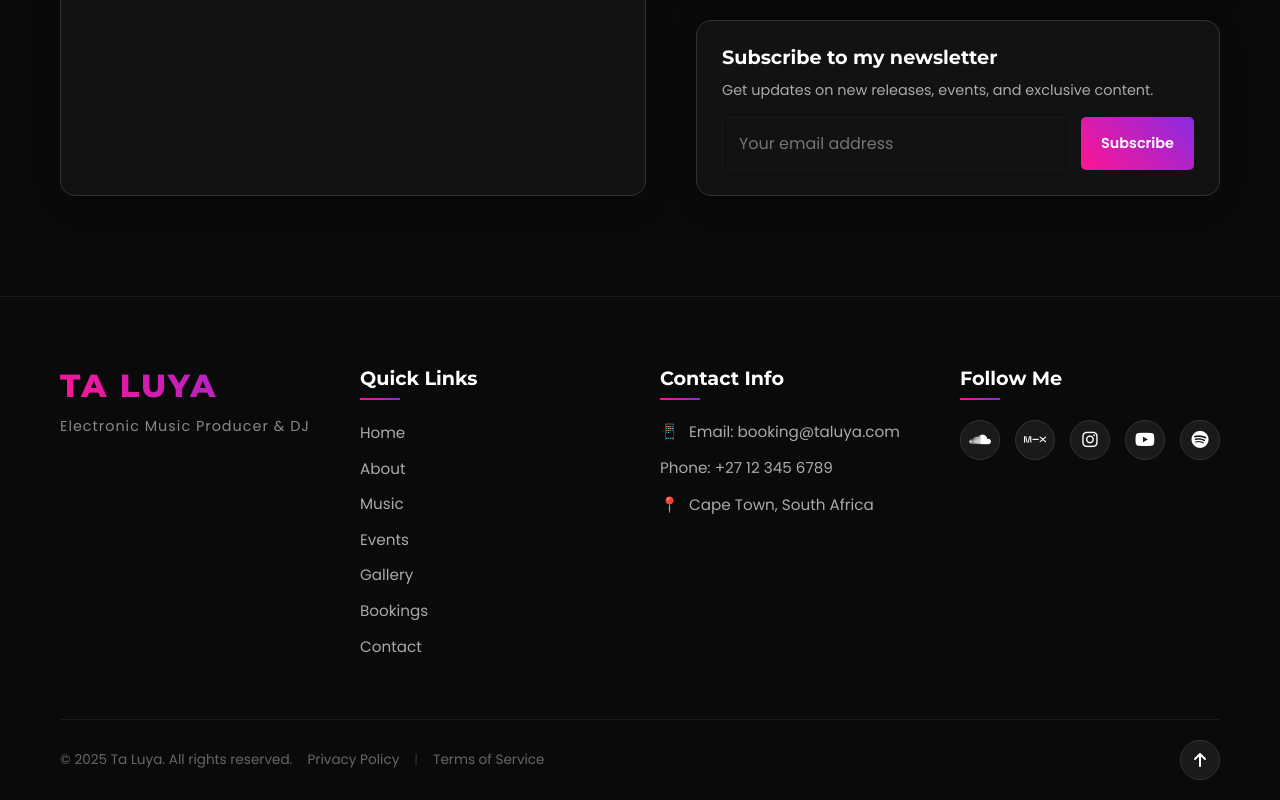
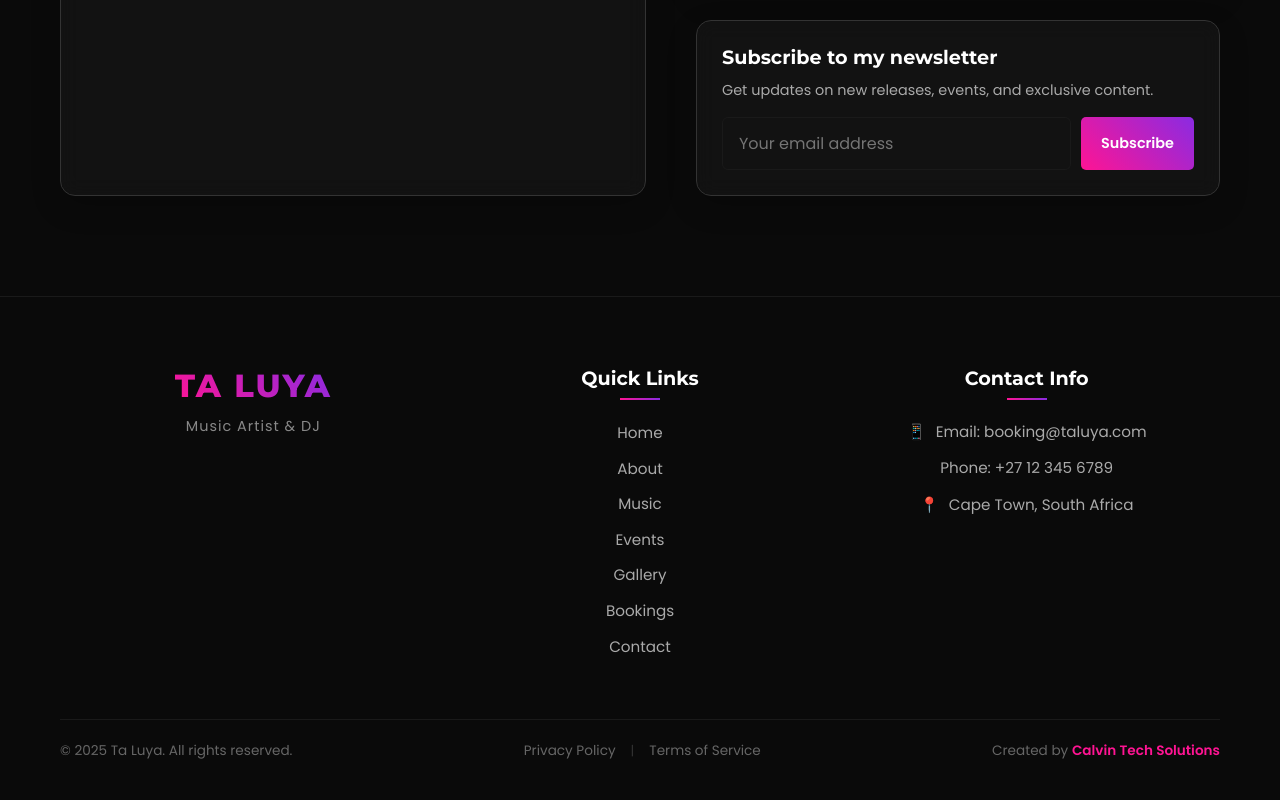
Before and after one commit to SLMakomazi/taluya, a React (Vite) app: page /contact in a window 1280 px wide. Shown: the part 769-1569 px from the top of the page. Built offline with nearby package versions, Linux system fonts and the light colour scheme.

Commit message:
updatd footer

```diff
--- a/src/components/Footer/Footer.jsx
+++ b/src/components/Footer/Footer.jsx
@@ -1,4 +1,4 @@
-import React, { useEffect, useRef } from 'react';
+import React, { useEffect, useRef, useState } from 'react';
 import { gsap } from 'gsap';
 import { ScrollTrigger } from 'gsap/ScrollTrigger';
 import styles from './Footer.module.css';
@@ -8,9 +8,32 @@ gsap.registerPlugin(ScrollTrigger);
 const Footer = () => {
   const footerRef = useRef(null);
   const contentRef = useRef(null);
+  const [isVisible, setIsVisible] = useState(false);
 
+  // Show/hide floating button based on scroll position
   useEffect(() => {
-    // Animation for footer
+    const toggleVisibility = () => {
+      if (window.pageYOffset > 300) {
+        setIsVisible(true);
+      } else {
+        setIsVisible(false);
+      }
+    };
+
+    window.addEventListener('scroll', toggleVisibility);
+    return () => window.removeEventListener('scroll', toggleVisibility);
+  }, []);
+
+  // Scroll to top function
+  const scrollToTop = () => {
+    window.scrollTo({
+      top: 0,
+      behavior: 'smooth',
+    });
+  };
+
+  // Animation for footer
+  useEffect(() => {
     gsap.fromTo(
       contentRef.current,
       { opacity: 0, y: 30 },
@@ -28,13 +51,6 @@ const Footer = () => {
     );
   }, []);
 
-  const scrollToTop = () => {
-    window.scrollTo({
-      top: 0,
-      behavior: 'smooth',
-    });
-  };
-
   const currentYear = new Date().getFullYear();
 
   return (
@@ -43,7 +59,7 @@ const Footer = () => {
         <div className={styles.footerContent}>
           <div className={styles.footerLogo}>
             <h2>TA LUYA</h2>
-            <p>Electronic Music Producer & DJ</p>
+            <p>Music Artist & DJ</p>
           </div>
 
           <div className={styles.footerLinks}>
@@ -66,26 +82,6 @@ const Footer = () => {
             <p>Cape Town, South Africa</p>
           </div>
 
-          <div className={styles.footerSocial}>
-            <h3>Follow Me</h3>
-            <div className={styles.socialIcons}>
-              <a href="https://soundcloud.com/taluya" target="_blank" rel="noopener noreferrer" aria-label="SoundCloud">
-                <i className="fab fa-soundcloud"></i>
-              </a>
-              <a href="https://mixcloud.com/taluya" target="_blank" rel="noopener noreferrer" aria-label="Mixcloud">
-                <i className="fab fa-mixcloud"></i>
-              </a>
-              <a href="https://instagram.com/taluya" target="_blank" rel="noopener noreferrer" aria-label="Instagram">
-                <i className="fab fa-instagram"></i>
-              </a>
-              <a href="https://youtube.com/taluya" target="_blank" rel="noopener noreferrer" aria-label="YouTube">
-                <i className="fab fa-youtube"></i>
-              </a>
-              <a href="https://open.spotify.com/artist/taluya" target="_blank" rel="noopener noreferrer" aria-label="Spotify">
-                <i className="fab fa-spotify"></i>
-              </a>
-            </div>
-          </div>
         </div>
 
         <div className={styles.footerBottom}>
@@ -95,15 +91,26 @@ const Footer = () => {
             <span>|</span>
             <a href="/terms">Terms of Service</a>
           </div>
-          <button
-            className={styles.backToTop}
-            onClick={scrollToTop}
-            aria-label="Back to top"
-          >
-            <i className="fas fa-arrow-up"></i>
-          </button>
+          <p className={styles.credit}>
+            Created by{' '}
+            <a
+              href="https://calvin-tech-solutions.vercel.app/"
+              target="_blank"
+              rel="noopener noreferrer"
+              className={styles.creditLink}
+            >
+              Calvin Tech Solutions
+            </a>
+          </p>
         </div>
       </div>
+      <button
+        className={`${styles.floatingButton} ${isVisible ? styles.visible : ''}`}
+        onClick={scrollToTop}
+        aria-label="Back to top"
+      >
+        <i className="fas fa-arrow-up"></i>
+      </button>
     </footer>
   );
 };
--- a/src/components/Footer/Footer.module.css
+++ b/src/components/Footer/Footer.module.css
@@ -13,18 +13,24 @@
 }
 
 .footerContent {
-  display: flex;
-  flex-wrap: wrap;
+  display: grid;
+  grid-template-columns: repeat(3, 1fr);
+  justify-items: center;
   gap: 40px;
-  margin-bottom: 50px;
+  margin: 0 auto 50px;
+  max-width: 1200px;
+  padding: 0 20px;
+  width: 100%;
 }
 
 .footerLogo,
 .footerLinks,
-.footerContact,
-.footerSocial {
-  flex: 1;
-  min-width: 200px;
+.footerContact {
+  display: flex;
+  flex-direction: column;
+  align-items: center;
+  text-align: center;
+  padding: 0 15px;
 }
 
 .footerLogo h2 {
@@ -33,9 +39,11 @@
   font-weight: 800;
   margin: 0 0 10px;
   background: linear-gradient(45deg, #ff1493, #8a2be2);
+  background-clip: text;
   -webkit-background-clip: text;
   -webkit-text-fill-color: transparent;
   letter-spacing: 2px;
+  text-align: center;
 }
 
 .footerLogo p {
@@ -63,7 +71,8 @@
   content: '';
   position: absolute;
   bottom: 0;
-  left: 0;
+  left: 50%;
+  transform: translateX(-50%);
   width: 40px;
   height: 2px;
   background: linear-gradient(90deg, #ff1493, #8a2be2);
@@ -73,6 +82,9 @@
   list-style: none;
   padding: 0;
   margin: 0;
+  display: flex;
+  flex-direction: column;
+  align-items: center;
 }
 
 .footerLinks li {
@@ -169,6 +181,7 @@
 .socialIcons a:nth-child(5):hover { background: #1DB954; border-color: #1DB954; } /* Spotify */
 
 .footerBottom {
+  position: relative;
   border-top: 1px solid #1a1a1a;
   padding: 20px 0;
   display: flex;
@@ -208,6 +221,30 @@
   font-size: 0.8rem;
 }
 
+.credit {
+  margin: 0;
+  color: #aaa;
+  font-size: 0.9rem;
+}
+
+.credit {
+  margin: 0;
+  color: #aaa;
+  font-size: 0.9rem;
+}
+
+.creditLink {
+  color: #ff1493;
+  font-weight: 600;
+  text-decoration: none;
+  transition: color 0.3s ease;
+}
+
+.creditLink:hover {
+  color: #ff66b3;
+  text-decoration: underline;
+}
+
 .backToTop {
   width: 40px;
   height: 40px;
@@ -230,6 +267,39 @@
   box-shadow: 0 5px 15px rgba(255, 20, 147, 0.3);
 }
 
+.floatingButton {
+  position: fixed;
+  bottom: 20px;
+  right: 20px;
+  width: 50px;
+  height: 50px;
+  border-radius: 50%;
+  background: linear-gradient(45deg, #ff1493, #8a2be2);
+  color: white;
+  border: none;
+  cursor: pointer;
+  display: flex;
+  align-items: center;
+  justify-content: center;
+  transition: all 0.3s ease;
+  box-shadow: 0 4px 15px rgba(0, 0, 0, 0.2);
+  z-index: 1000;
+  opacity: 0;
+  visibility: hidden;
+  transform: translateY(20px);
+}
+
+.floatingButton.visible {
+  opacity: 1;
+  visibility: visible;
+  transform: translateY(0);
+}
+
+.floatingButton:hover {
+  transform: translateY(-3px) scale(1.05);
+  box-shadow: 0 7px 20px rgba(0, 0, 0, 0.3);
+}
+
 /* Responsive styles */
 @media (max-width: 992px) {
   .footerContent {
@@ -241,6 +311,31 @@
   .footerContact,
   .footerSocial {
     flex: 1 1 45%;
+  }
+}
+
+@media (max-width: 992px) {
+  .footerContent {
+    grid-template-columns: 1fr 1fr;
+    gap: 30px;
+  }
+
+  .footerLogo {
+    grid-column: 1 / -1;
+    margin-bottom: 20px;
+  }
+}
+
+@media (max-width: 480px) {
+  .footerContent {
+    grid-template-columns: 1fr;
+    gap: 30px;
+  }
+
+  .footerLogo,
+  .footerLinks,
+  .footerContact {
+    padding: 0;
   }
 }
 
```
